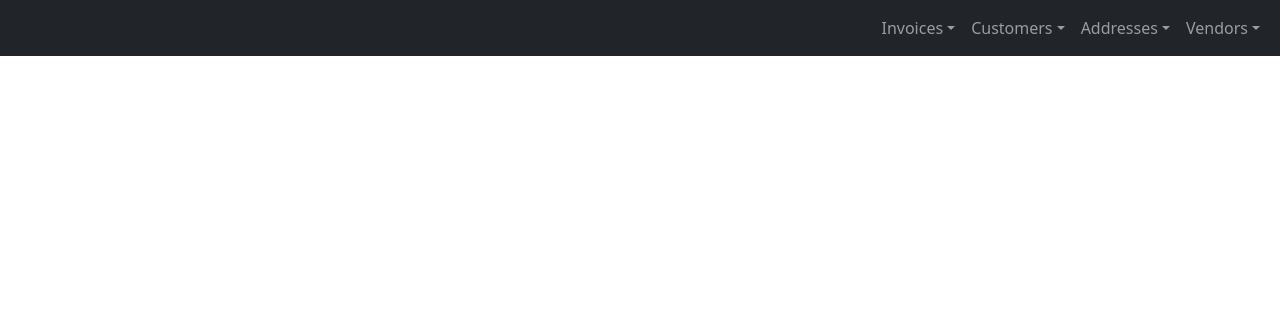
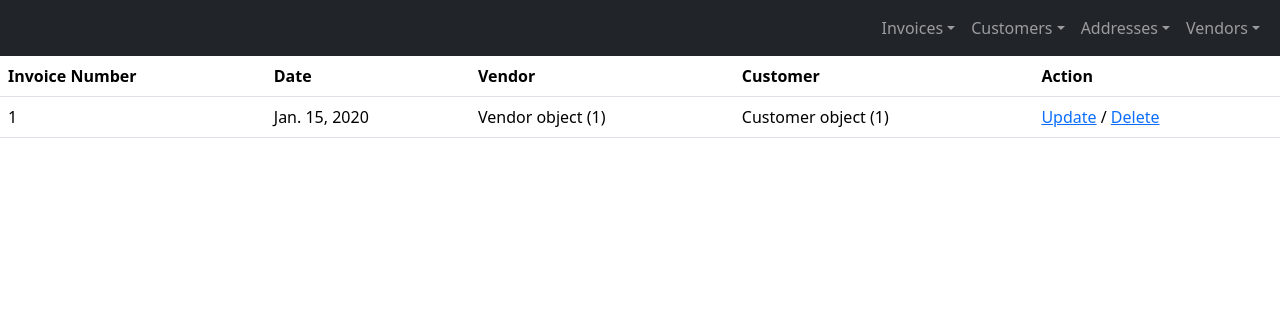
Before and after one commit to Segelzwerg/Rechnung, a Django app: page /invoices/ in a window 1280 px wide. Shown: the top 316 px of the page. Run offline with Django 5.2, Linux system fonts and the light colour scheme; tables that the repository leaves empty hold one stand-in row (values such as "Sample post"); some libraries are stand-ins or nearby versions.

Commit message:
UPDATE: invoice list as table view

```diff
--- a/invoice/templates/invoice/invoice_list.html
+++ b/invoice/templates/invoice/invoice_list.html
@@ -2,5 +2,27 @@
 {% load django_bootstrap5 %}
 
 {% block content %}
-
+    <table class="table">
+        <thead>
+        <tr>
+            <th scope="col">Invoice Number</th>
+            <th scope="col">Date</th>
+            <th scope="col">Vendor</th>
+            <th scope="col">Customer</th>
+            <th scope="col">Action</th>
+        </tr>
+        </thead>
+        <tbody>
+        {% for invoice in invoice_list %}
+            <tr>
+                <td>{{ invoice.invoice_number }}</td>
+                <td>{{ invoice.date }}</td>
+                <td>{{ invoice.vendor }}</td>
+                <td>{{ invoice.customer }}</td>
+                <td><a href="/invoice/{{ invoice.id }}/">Update</a> / <a href="/invoice/
+{{ invoice.id }}/delete/">Delete</a></td>
+            </tr>
+        {% endfor %}
+        </tbody>
+    </table>
 {% endblock content %}
```
